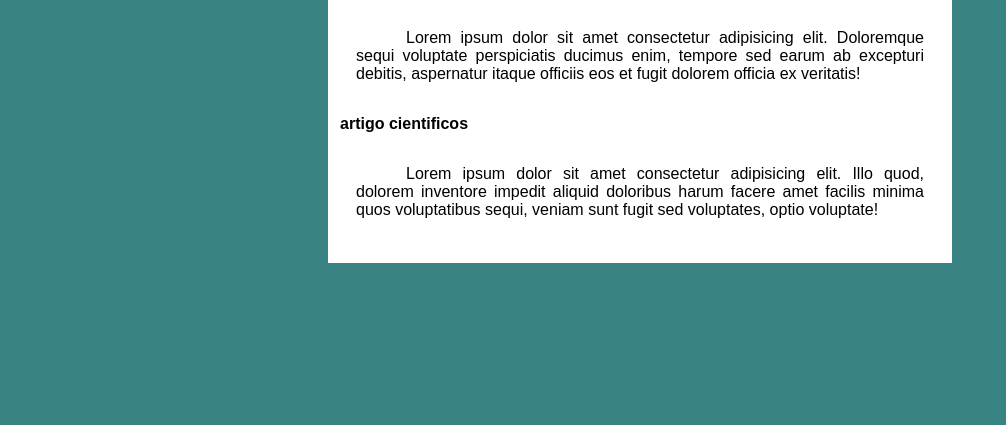
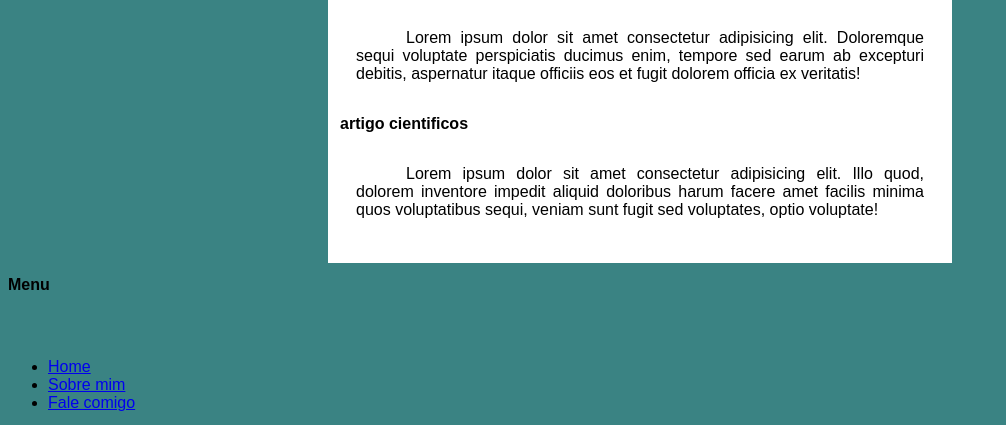
Before and after one commit to professorbaptista/projecto-site, a plain HTML site: page index.html in a window 1280 px wide. Shown: the part 158-583 px from the top of the page, without its empty margins (0-1006 px from the left). Drawn offline with Linux system fonts and the light colour scheme.

Commit message:
Adicionei conteúdo ao código html

```diff
--- a/index.html
+++ b/index.html
@@ -24,5 +24,17 @@
             </p>
         </article>
     </main>
+    <aside>
+        <h2>
+            Menu
+        </h2>
+        <p>
+            <ul>
+                <li><a href="#">Home</a></li>
+                <li><a href="#">Sobre mim</a></li>
+                <li><a href="#">Fale comigo</a></li>
+            </ul>
+        </p>
+    </aside>
 </body>
 </html>
```
